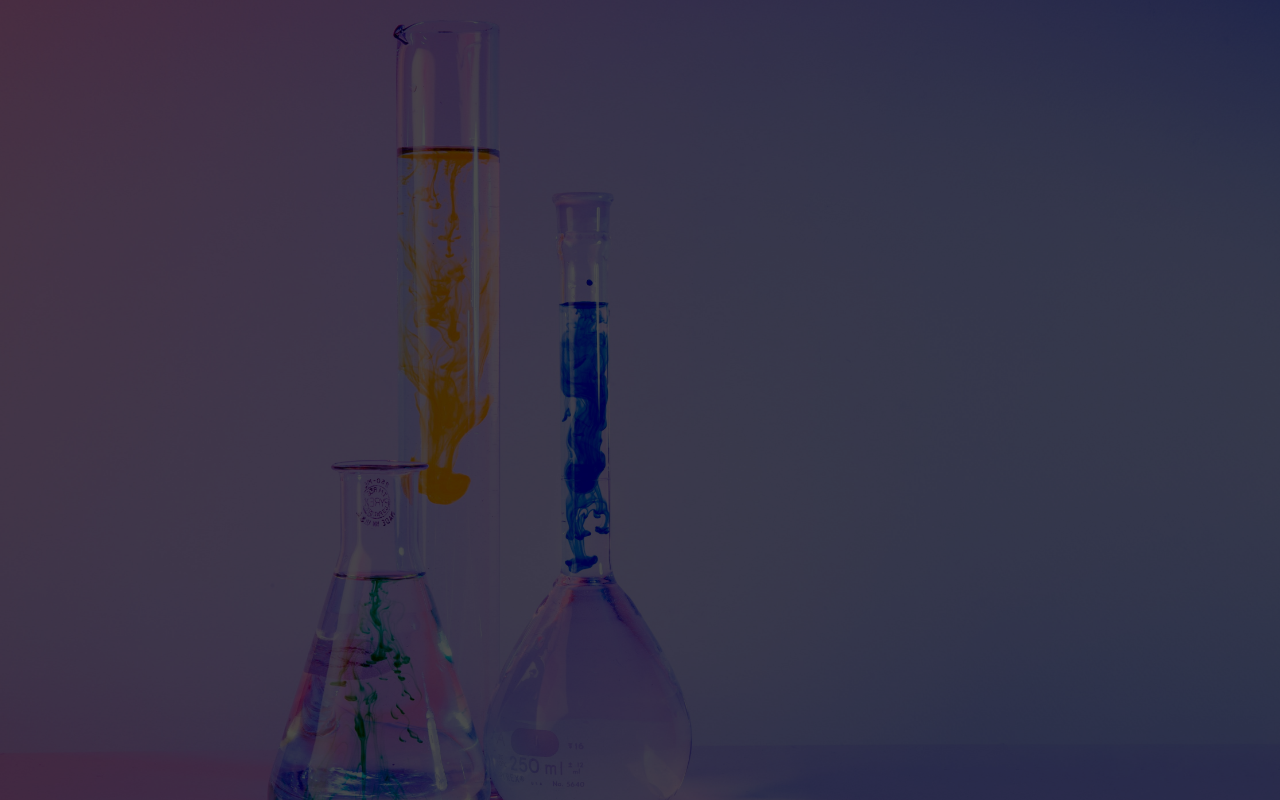
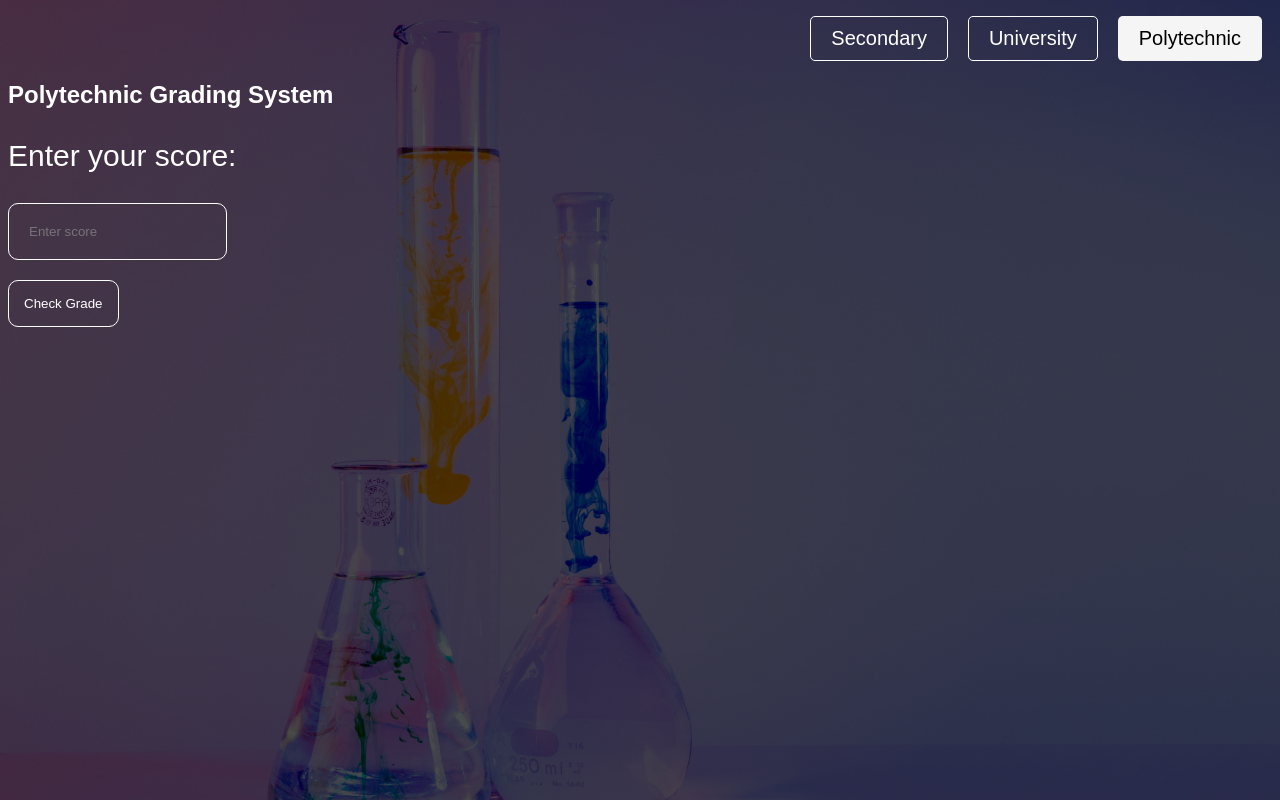
Before and after one commit to richarddeveops/conditional-statement-GRADING-SYSTEM, a plain HTML site: page polytechnic.html in a window 1280 px wide. Drawn offline with Linux system fonts and the light colour scheme.

Commit message:
polytechnic page

```diff
--- /dev/null
+++ b/polytechnic.css
@@ -0,0 +1,51 @@
+body {
+    font-family: Arial, Helvetica, sans-serif;
+    background: linear-gradient(to bottom, rgba(0,0,0,0.7), rgba(0,0,0,0.7)), url(./assets/polytechnics.jpg) no-repeat;
+    background-size: cover;
+    color: white;
+}
+
+.a {
+                text-decoration: none;
+                color: white;
+                background-color: transparent;
+                padding: 10px 20px;
+                border: 1px solid white;
+                border-radius: 5px;
+                font-size: 20px;
+                transition: all 1.3s ease;
+                &:hover {
+                    background-color: white;
+                    border: 1px solid white;
+                    color: black;
+                }
+            }
+            ul {
+        justify-content: right;
+        display: flex;
+        li {
+            list-style: none;
+            margin: 0 10px;
+        }
+        }
+
+        .grading-system {
+            font-size: 30px;
+            margin-top: 20px;
+            input {
+                padding: 20px;
+                background-color: transparent;
+                border: 1px solid white;
+                color: white;
+                border-radius: 10px;
+            }
+            button {
+                padding: 15px;
+                margin-top: 20px;
+                color: white;
+                background-color: transparent;
+                border: 1px solid white;
+                border-radius: 10px;
+                justify-content: center;
+            }
+        }
--- a/polytechnic.html
+++ b/polytechnic.html
@@ -4,16 +4,21 @@
     <meta charset="UTF-8">
     <meta name="viewport" content="width=device-width, initial-scale=1.0">
     <title>Polytechnic grading system</title>
-    <style>
-        body {
-    font-family: Arial, Helvetica, sans-serif;
-    background: linear-gradient(to bottom, rgba(0,0,0,0.7), rgba(0,0,0,0.7)), url(./assets/polytechnics.jpg) no-repeat;
-    background-size: cover;
-    color: white;
-}
-    </style>
+    <link rel="stylesheet" href="polytechnic.css">
 </head>
 <body>
-
+    <ul>
+            <li><a href="secondary.html"><button class="a" >Secondary</button></a></li>
+            <li><a href="university.html"><button class="a">University</button></a></li>
+            <li><a href="polytechnic.html"><button class="a"style=" background-color: whitesmoke; border: 1px solid transparent; color: black;">Polytechnic</button></a></li>
+    </ul>
+    <h2>Polytechnic Grading System</h2>
+    <div class="grading-system">
+        <p>Enter your score:</p>
+        <input type="number" id="score" placeholder="Enter score"><br>
+        <button id="check-grade" onclick="polytechnic()">Check Grade</button>
+        <p id="displayarea"></p>
+    </div>
+    <script src="polytechnic.js"></script>
 </body>
 </html>
--- /dev/null
+++ b/polytechnic.js
@@ -0,0 +1,25 @@
+function polytechnic() {
+    let score = document.getElementById("score").value;
+    let displayarea = document.getElementById("displayarea");
+
+    let winSound = new Audio("./sound/win.mp3");
+    let failSound = new Audio("./sound/failure.mp3.mp3");
+
+    if (score === '') {
+        displayarea.innerHTML = "Please enter your score";
+    } else if (score >= 3.50 && score <= 4.00) {
+        displayarea.innerHTML = "Grade: Distinction";
+        winSound.play();
+    } else if (score >= 3.00 && score < 3.50) {
+        displayarea.innerHTML = "Grade: Upper Credit";
+    } else if (score >= 2.50 && score < 3.00) {
+        displayarea.innerHTML = "Grade: Lower Credit";
+    } else if (score >= 2.00 && score < 2.50) {
+        displayarea.innerHTML = "Grade: Pass";
+    } else if (score >= 0.00 && score < 2.00) {
+        displayarea.innerHTML = "Grade: Fail";
+        failSound.play();
+    } else {
+        displayarea.innerHTML = "Invalid input, please enter a number between 0.00 and 4.00.";
+    }
+}
```
